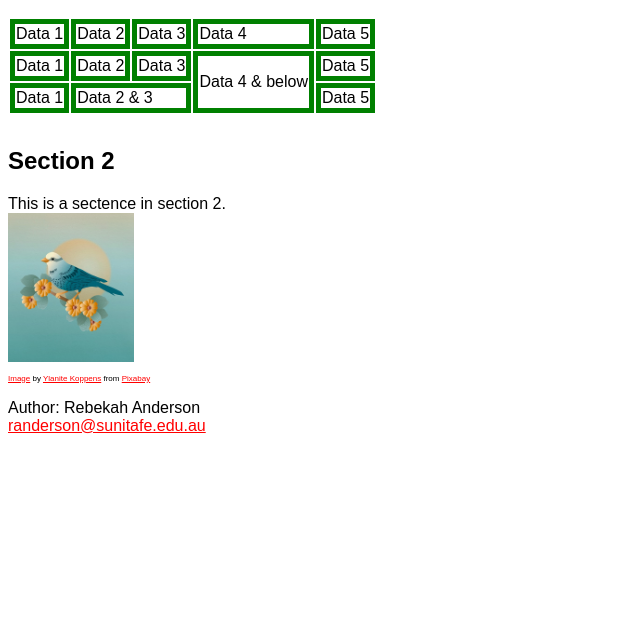
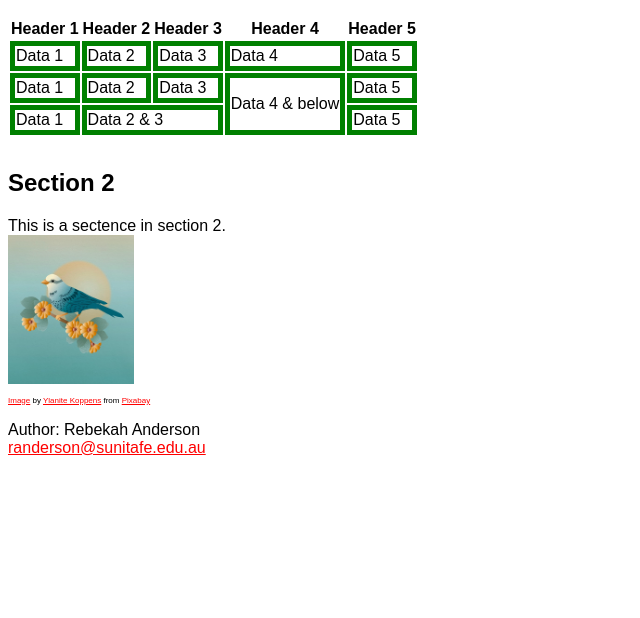
Before and after one commit to bekjjones/ICTWEB431, a plain HTML site: page index.html in a window 1280 px wide. Shown: the part 182-800 px from the top of the page, without its empty margins (0-640 px from the left). Drawn offline with Linux system fonts and the light colour scheme.

Commit message:
Added header row to table

```diff
--- a/index.html
+++ b/index.html
@@ -13,6 +13,13 @@
 		<p class="content">This is a paragraph.</p>
 
 		<table>
+			<tr>
+                <th>Header 1</th>
+				<th>Header 2</th>
+				<th>Header 3</th>
+				<th>Header 4</th>
+				<th>Header 5</th>
+            </tr>
             <tr>
                 <td>Data 1</td>
                 <td>Data 2</td>
```
